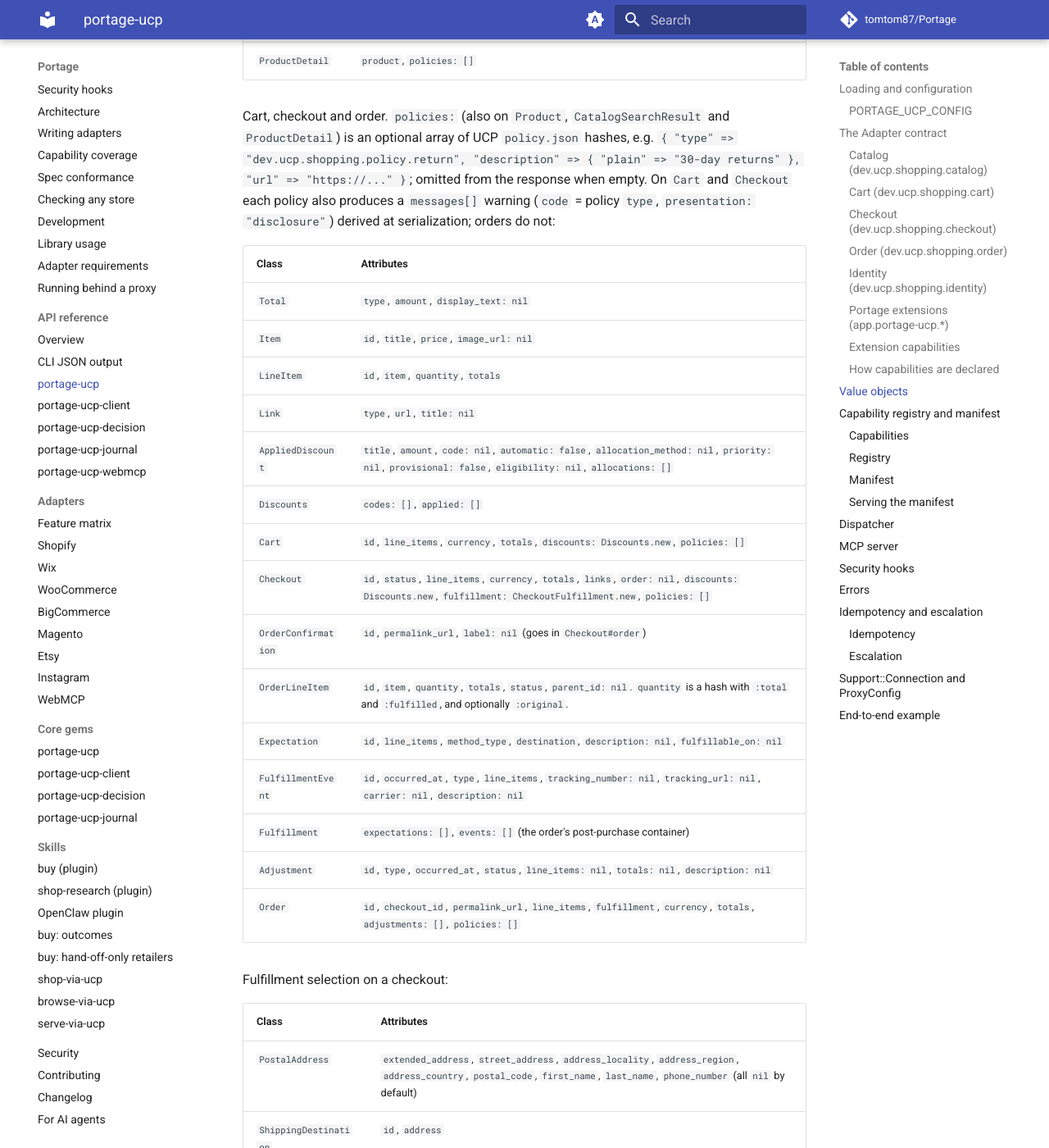
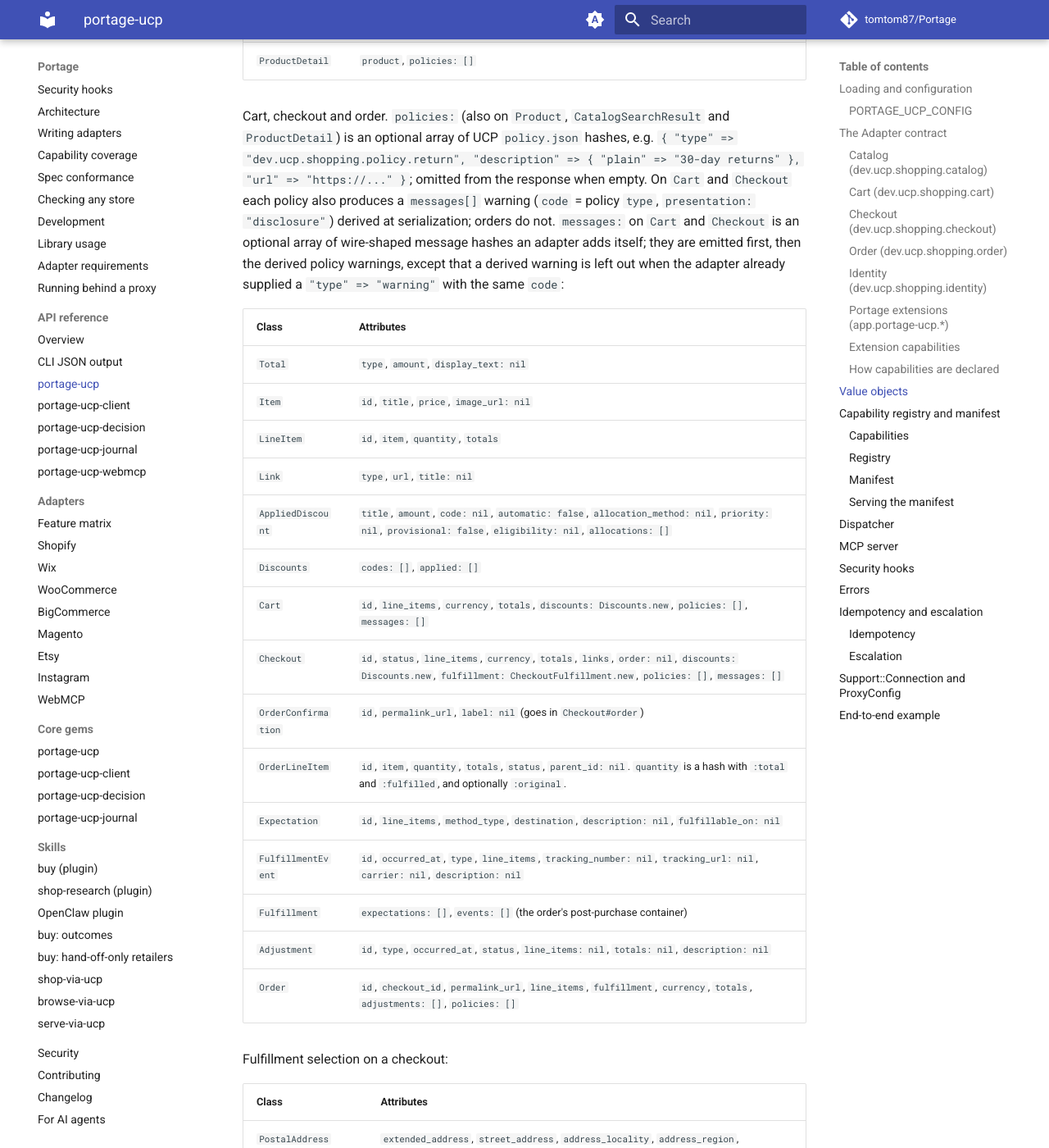
Before and after one commit to tomtom87/Portage, an MkDocs documentation site: the page built from docs/api/portage-ucp.md, in a window 1280 px wide and 1400 px high, scrolled down 7349 px. Shown: the whole window at 82% size. Built offline with MkDocs 1.6.1 and Material for MkDocs 9.7.7, drawn with Linux system fonts in a browser that asks for light colours; comment, search, counter and statistics services are not loaded.

Commit message:
Record adapter messages in the design log, API doc, changelog and plan

```diff
--- a/docs/api/portage-ucp.md
+++ b/docs/api/portage-ucp.md
@@ -167,7 +167,7 @@ Catalog:
 | `CatalogSearchResult` | `products`, `messages: []`, `policies: []` |
 | `ProductDetail` | `product`, `policies: []` |
 
-Cart, checkout and order. `policies:` (also on `Product`, `CatalogSearchResult` and `ProductDetail`) is an optional array of UCP `policy.json` hashes, e.g. `{ "type" => "dev.ucp.shopping.policy.return", "description" => { "plain" => "30-day returns" }, "url" => "https://..." }`; omitted from the response when empty. On `Cart` and `Checkout` each policy also produces a `messages[]` warning (`code` = policy `type`, `presentation: "disclosure"`) derived at serialization; orders do not:
+Cart, checkout and order. `policies:` (also on `Product`, `CatalogSearchResult` and `ProductDetail`) is an optional array of UCP `policy.json` hashes, e.g. `{ "type" => "dev.ucp.shopping.policy.return", "description" => { "plain" => "30-day returns" }, "url" => "https://..." }`; omitted from the response when empty. On `Cart` and `Checkout` each policy also produces a `messages[]` warning (`code` = policy `type`, `presentation: "disclosure"`) derived at serialization; orders do not. `messages:` on `Cart` and `Checkout` is an optional array of wire-shaped message hashes an adapter adds itself; they are emitted first, then the derived policy warnings, except that a derived warning is left out when the adapter already supplied a `"type" => "warning"` with the same `code`:
 
 | Class | Attributes |
 |---|---|
@@ -177,8 +177,8 @@ Cart, checkout and order. `policies:` (also on `Product`, `CatalogSearchResult`
 | `Link` | `type`, `url`, `title: nil` |
 | `AppliedDiscount` | `title`, `amount`, `code: nil`, `automatic: false`, `allocation_method: nil`, `priority: nil`, `provisional: false`, `eligibility: nil`, `allocations: []` |
 | `Discounts` | `codes: []`, `applied: []` |
-| `Cart` | `id`, `line_items`, `currency`, `totals`, `discounts: Discounts.new`, `policies: []` |
-| `Checkout` | `id`, `status`, `line_items`, `currency`, `totals`, `links`, `order: nil`, `discounts: Discounts.new`, `fulfillment: CheckoutFulfillment.new`, `policies: []` |
+| `Cart` | `id`, `line_items`, `currency`, `totals`, `discounts: Discounts.new`, `policies: []`, `messages: []` |
+| `Checkout` | `id`, `status`, `line_items`, `currency`, `totals`, `links`, `order: nil`, `discounts: Discounts.new`, `fulfillment: CheckoutFulfillment.new`, `policies: []`, `messages: []` |
 | `OrderConfirmation` | `id`, `permalink_url`, `label: nil` (goes in `Checkout#order`) |
 | `OrderLineItem` | `id`, `item`, `quantity`, `totals`, `status`, `parent_id: nil`. `quantity` is a hash with `:total` and `:fulfilled`, and optionally `:original`. |
 | `Expectation` | `id`, `line_items`, `method_type`, `destination`, `description: nil`, `fulfillable_on: nil` |
```
Also changed, not shown: docs/design-log.md (+36 -0 lines), docs/plans/ucp-permalinks-and-policy-messages.md (+4 -1 lines), portage-ucp/CHANGELOG.md (+1 -0 lines).
